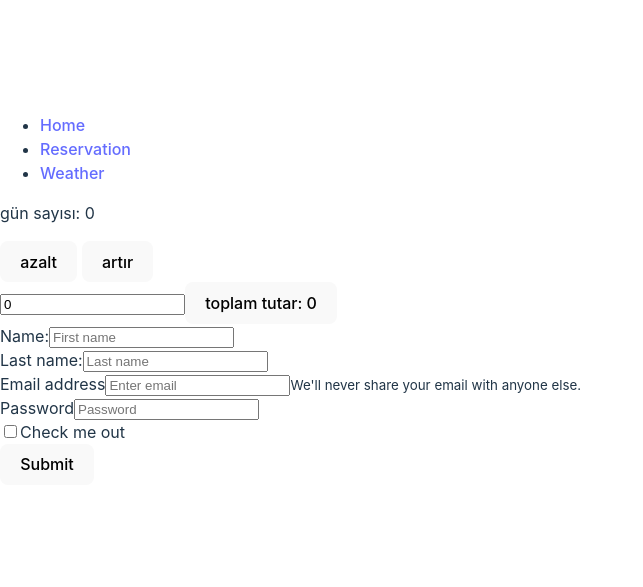
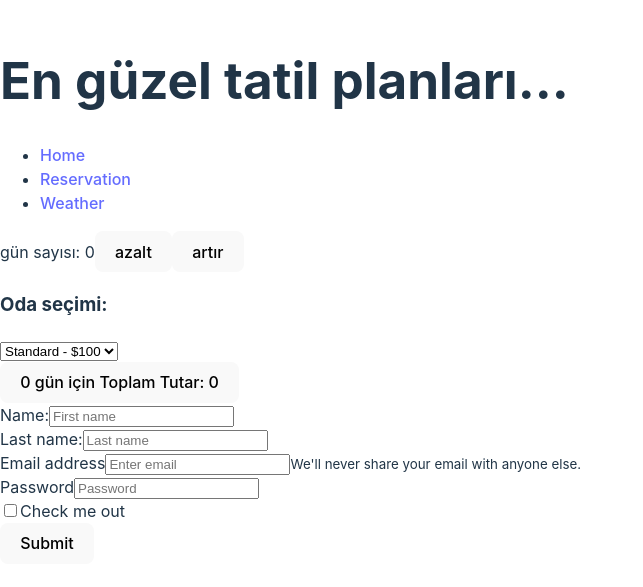
Before and after one commit to eceelif/Holiday-Reservation-React-Project, a React (Vite) app: page /reservation in a window 1280 px wide. Shown: the part 109-696 px from the top of the page, without its empty margins (0-643 px from the left). Built offline with nearby package versions, Linux system fonts and the light colour scheme.

Commit message:
Reservationx sayfasında toplam tutar kısmı incelenmeli. orada sadece toplam tutar a tıkladığımızda hesaplama yapılmalı

```diff
--- a/src/App.jsx
+++ b/src/App.jsx
@@ -1,4 +1,4 @@
-import React, { useState } from "react";
+import React from "react";
 import { Link, BrowserRouter as Router, Route, Routes } from "react-router-dom";
 
 import Reservation from "./components/Reservationx";
@@ -8,23 +8,9 @@ import WeatherComponent from "./components/WeatherData";
 function App() {
   return (
     <Router>
-      <div className="App">
-        <nav>
-          <ul>
-            <li>
-              <Link to="/home">Home</Link>
-            </li>
-            <li>
-              <Link to="/reservation">Reservation</Link>
-            </li>
-            <li>
-              <Link to="/weather">Weather</Link>
-            </li>
-          </ul>
-        </nav>
-      </div>
+      <div className="App"></div>
       <Routes>
-        <Route path="/" element={<HomePage />} />
+        <Route path="/home" element={<HomePage />} />
         <Route path="/reservation" element={<Reservation />} />
         <Route path="/weather" element={<WeatherComponent />} />
       </Routes>
--- a/src/components/HomePage/HomePage.jsx
+++ b/src/components/HomePage/HomePage.jsx
@@ -1,10 +1,14 @@
 import React from "react";
 import HotelList from "./Hotels";
+import HomePageFooter from "./HomePageFooter";
+import HomePageHeader from "./HomePageHeader";
 
 function HomePage() {
   return (
     <>
+      <HomePageHeader />
       <HotelList />
+      <HomePageFooter />
     </>
   );
 }
--- a/src/components/HomePage/HomePageFooter.jsx
+++ b/src/components/HomePage/HomePageFooter.jsx
@@ -1,11 +1,14 @@
 import React from "react";
 
 function HomePageFooter() {
-    return (
-        <>
-
-        </>
-
-    );
+  return (
+    <>
+      <h4> İletişim Bilgileri</h4>
+      <h5> Adres</h5>
+      <p> adres bilgileri</p>
+      <h5> Telefon</h5>
+      <p> 45456656</p>
+    </>
+  );
 }
 export default HomePageFooter;
--- a/src/components/HomePage/HomePageHeader.jsx
+++ b/src/components/HomePage/HomePageHeader.jsx
@@ -1,6 +1,24 @@
+// HomePageHeader.jsx
 import React from "react";
+import { Link } from "react-router-dom";
 
 function HomePageHeader() {
-  return <></>;
+  return (
+    <div className="title">
+      <h1>En güzel tatil planları...</h1>
+      <ul>
+        <li>
+          <Link to="/home">Home</Link>
+        </li>
+        <li>
+          <Link to="/reservation">Reservation</Link>
+        </li>
+        <li>
+          <Link to="/weather">Weather</Link>
+        </li>
+      </ul>
+    </div>
+  );
 }
+
 export default HomePageHeader;
--- a/src/components/PriceCalculator.jsx
+++ b/src/components/PriceCalculator.jsx
@@ -1,16 +1,24 @@
 import React, { useState, useEffect } from "react";
 
-function PriceCalculator({ day }) {
+function PriceCalculator({ day, roomType }) {
   const [price, setPrice] = useState(0);
   const [totalPrice, setTotalPrice] = useState(0);
+
+  // Örnek bir oda türü fiyatı listesi
+  const roomPrices = {
+    Standard: 100,
+    Deluxe: 150,
+    Suite: 200,
+  };
+
+  // Oda türü değiştikçe fiyatı güncelle
+  useEffect(() => {
+    setPrice(roomPrices[roomType] || 0);
+  }, [roomType]);
 
   useEffect(() => {
     calculateTotalPrice();
   }, [day, price]);
-
-  const HandlePriceChange = (event) => {
-    setPrice(Number(event.target.value));
-  };
 
   const calculateTotalPrice = () => {
     setTotalPrice(day * price);
@@ -18,13 +26,9 @@ function PriceCalculator({ day }) {
 
   return (
     <div>
-      <input
-        type="text"
-        value={price}
-        onChange={HandlePriceChange}
-        placeholder="Toplam tutar"
-      />
-      <button onClick={calculateTotalPrice}>toplam tutar: {totalPrice}</button>
+      <button onClick={calculateTotalPrice}>
+        {day} gün için Toplam Tutar: {totalPrice}
+      </button>
     </div>
   );
 }
--- a/src/components/Reservationx.jsx
+++ b/src/components/Reservationx.jsx
@@ -1,5 +1,7 @@
 import React, { useState } from "react";
 import PriceCalculator from "./PriceCalculator";
+import Room from "./Rooms";
+import HomePageHeader from "./HomePage/HomePageHeader";
 
 function Reservation() {
   const [day, setDay] = useState(0);
@@ -8,13 +10,14 @@ function Reservation() {
   const [email, setEmail] = useState("");
   const [password, setPassword] = useState("");
   const [isChecked, setIsChecked] = useState(false);
+  const [selectedRoom, setSelectedRoom] = useState("Standard");
 
   const increase = () => {
     setDay(day + 1);
   };
 
   const decrease = () => {
-    setDay(day - 1 >= 0 ? day - 1 : 0); // Gün sayısının negatif olmaması için kontrol eklendi
+    setDay(day - 1 >= 0 ? day - 1 : 0);
   };
 
   const handleSubmit = (e) => {
@@ -28,23 +31,29 @@ function Reservation() {
     setEmail("");
     setPassword("");
     setIsChecked(false);
+    // Yönlendirme işlemi
+  };
+  const handleRoomChange = (e) => {
+    setSelectedRoom(e.target.value);
   };
 
   return (
-    <>
+    <div>
+      <HomePageHeader></HomePageHeader>
+
       <form onSubmit={handleSubmit}>
-        <p>gün sayısı: {day}</p>
-        <button type="button" onClick={decrease}>
-          {" "}
-          azalt
-        </button>{" "}
-        {/* Formun gönderilmesini önlemek için type="button" eklendi */}
-        <button type="button" onClick={increase}>
-          {" "}
-          artır
-        </button>{" "}
-        {/* Formun gönderilmesini önlemek için type="button" eklendi */}
-        <PriceCalculator day={day} />
+        <label>
+          gün sayısı: {day}
+          <button type="button" onClick={decrease}>
+            azalt
+          </button>
+          <button type="button" onClick={increase}>
+            artır
+          </button>
+        </label>
+        <Room selectedRoom={selectedRoom} onSelectRoom={handleRoomChange} />
+        <PriceCalculator day={day} roomType={selectedRoom} />
+
         <div className="row">
           <div className="col">
             Name:
@@ -108,8 +117,11 @@ function Reservation() {
         <button type="submit" className="btn btn-primary">
           Submit
         </button>
+
+        {/* Route ile success sayfasına yönlendirme */}
       </form>
-    </>
+    </div>
   );
 }
+
 export default Reservation;
--- /dev/null
+++ b/src/components/Rooms.jsx
@@ -0,0 +1,26 @@
+// Room.jsx
+
+import React from "react";
+
+const rooms = [
+  { type: "Standard", price: 100 },
+  { type: "Deluxe", price: 150 },
+  { type: "Suite", price: 200 },
+];
+
+function Room({ selectedRoom, onSelectRoom }) {
+  return (
+    <div>
+      <h3>Oda seçimi:</h3>
+      <select value={selectedRoom} onChange={onSelectRoom}>
+        {rooms.map((room, index) => (
+          <option key={index} value={room.type}>
+            {room.type} - ${room.price}
+          </option>
+        ))}
+      </select>
+    </div>
+  );
+}
+
+export default Room;
--- a/src/components/WeatherData.jsx
+++ b/src/components/WeatherData.jsx
@@ -1,4 +1,5 @@
 import React, { useState, useEffect } from "react";
+import HomePageHeader from "./HomePage/HomePageHeader";
 
 const WeatherComponent = () => {
   const [weatherData, setWeatherData] = useState(null);
@@ -47,6 +48,7 @@ const WeatherComponent = () => {
 
   return (
     <div>
+      <HomePageHeader></HomePageHeader>
       <h2>Weather Information</h2>
       {weatherData && (
         <div>
```
Also changed, not shown: src/components/Success.jsx (added, +7 -0 lines).
